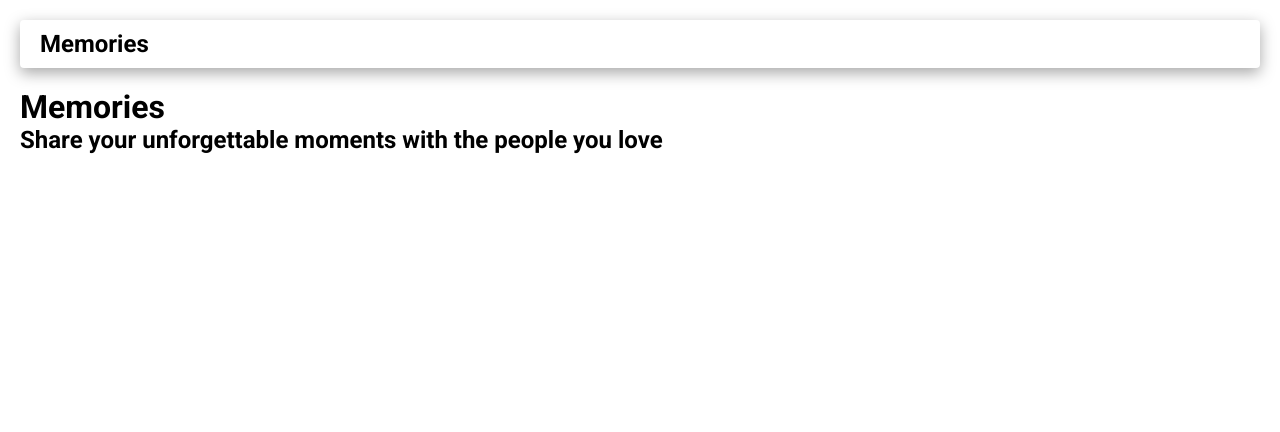
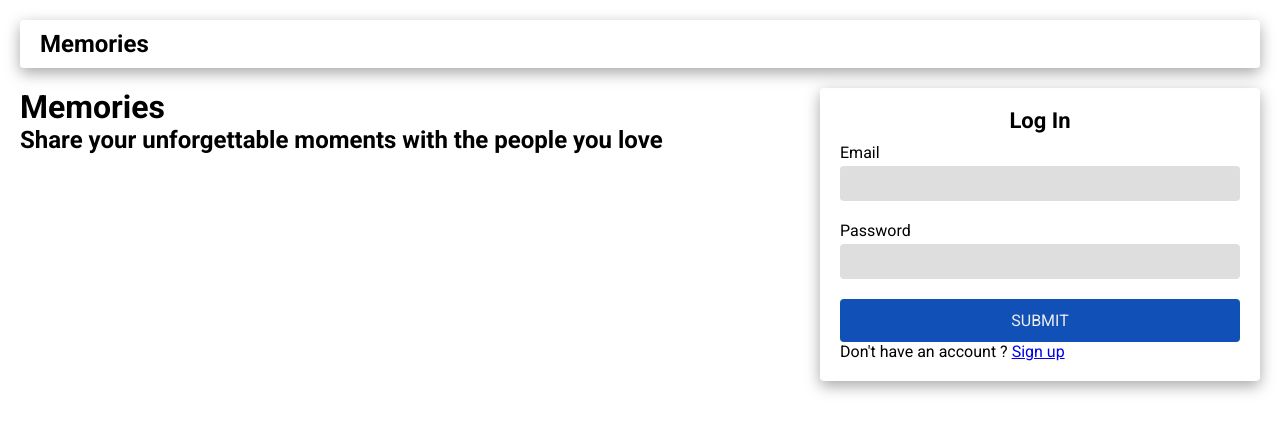
Before and after one commit to Ayon95/fullstack-memories-app, a React (Create React App) app in the folder client/: page / in a window 1280 px wide. Shown: the top 432 px of the page. Built offline with nearby package versions, Linux system fonts and the light colour scheme.

Commit message:
Created a Login form

```diff
--- /dev/null
+++ b/client/src/components/Forms/LoginForm.tsx
@@ -0,0 +1,56 @@
+import React from 'react';
+import { useState } from 'react';
+import { useSelector } from 'react-redux';
+import { Link } from 'react-router-dom';
+import styled from 'styled-components';
+import { RootState } from '../../redux/store';
+import Button from '../generic/Button';
+import FormWrapper from './FormWrapper';
+import Input from './Input';
+
+function LoginForm() {
+	const [email, setEmail] = useState('');
+	const [password, setPassword] = useState('');
+
+	const status = useSelector((state: RootState) => state.posts.status);
+	function handleSubmit(e: React.FormEvent<HTMLFormElement>) {
+		e.preventDefault();
+	}
+	return (
+		<FormWrapper title="Log In" handleSubmit={handleSubmit}>
+			<Input
+				inputType="basic"
+				type="text"
+				name="email"
+				label="Email"
+				value={email}
+				setValue={setEmail}
+			/>
+
+			<Input
+				inputType="basic"
+				type="text"
+				name="password"
+				label="Password"
+				value={password}
+				setValue={setPassword}
+			/>
+
+			<Button
+				text="Submit"
+				color="primary"
+				type="submit"
+				isDisabled={status === 'pending'}
+				style={{ width: '100%' }}
+			/>
+
+			<SignupText>
+				Don't have an account ? <Link to="/signup">Sign up</Link>
+			</SignupText>
+		</FormWrapper>
+	);
+}
+
+export default LoginForm;
+
+const SignupText = styled.p``;
--- a/client/src/pages/Welcome.tsx
+++ b/client/src/pages/Welcome.tsx
@@ -1,5 +1,6 @@
 import React from 'react';
 import styled from 'styled-components';
+import LoginForm from '../components/Forms/LoginForm';
 
 function Welcome() {
 	return (
@@ -8,11 +9,16 @@ function Welcome() {
 				<h1>Memories</h1>
 				<h2>Share your unforgettable moments with the people you love</h2>
 			</BrandIntro>
+			<LoginForm />
 		</WelcomeContainer>
 	);
 }
 
 export default Welcome;
 
-const WelcomeContainer = styled.main``;
-const BrandIntro = styled.div``;
+const WelcomeContainer = styled.main`
+	display: flex;
+`;
+const BrandIntro = styled.div`
+	flex: 2;
+`;
--- a/client/src/style/globalStyles.ts
+++ b/client/src/style/globalStyles.ts
@@ -19,10 +19,6 @@ const GlobalStyles = createGlobalStyle`
         font-size: 1.6rem;
         font-family: 'Roboto', sans-serif;
         padding: 2rem;
-    }
-
-    main {
-       display: flex;
     }
 
     .App {
```
